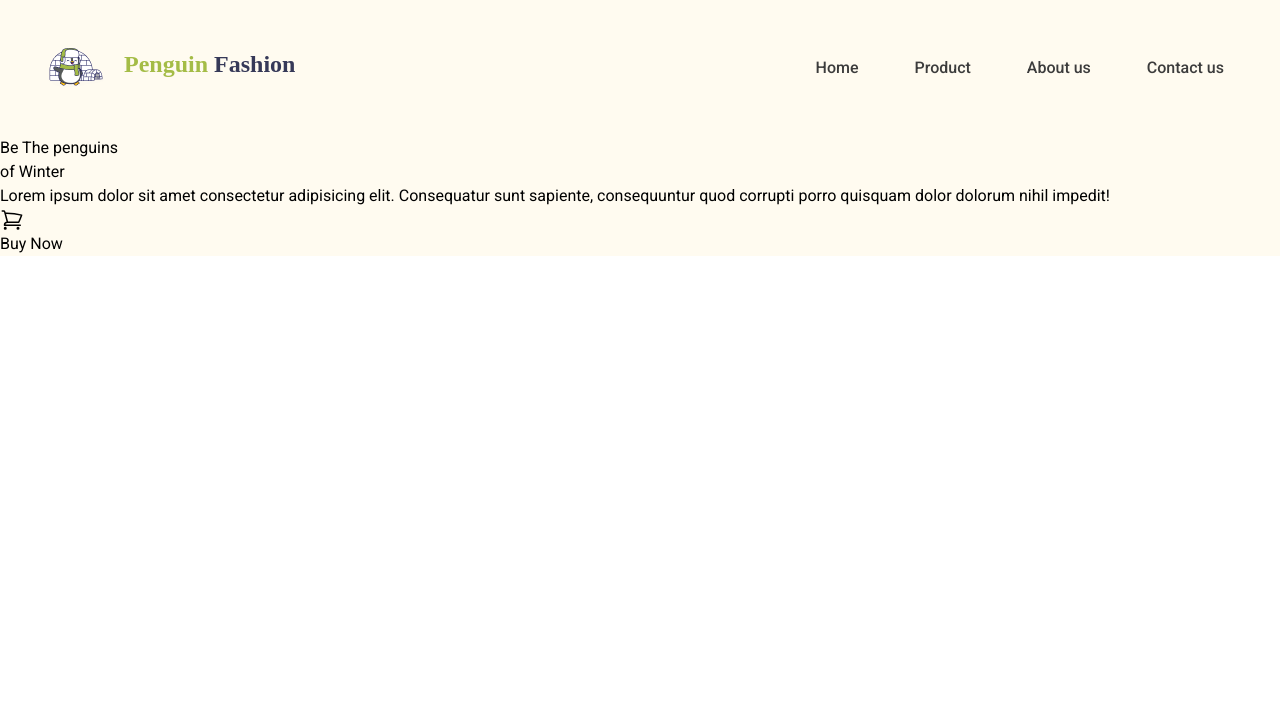
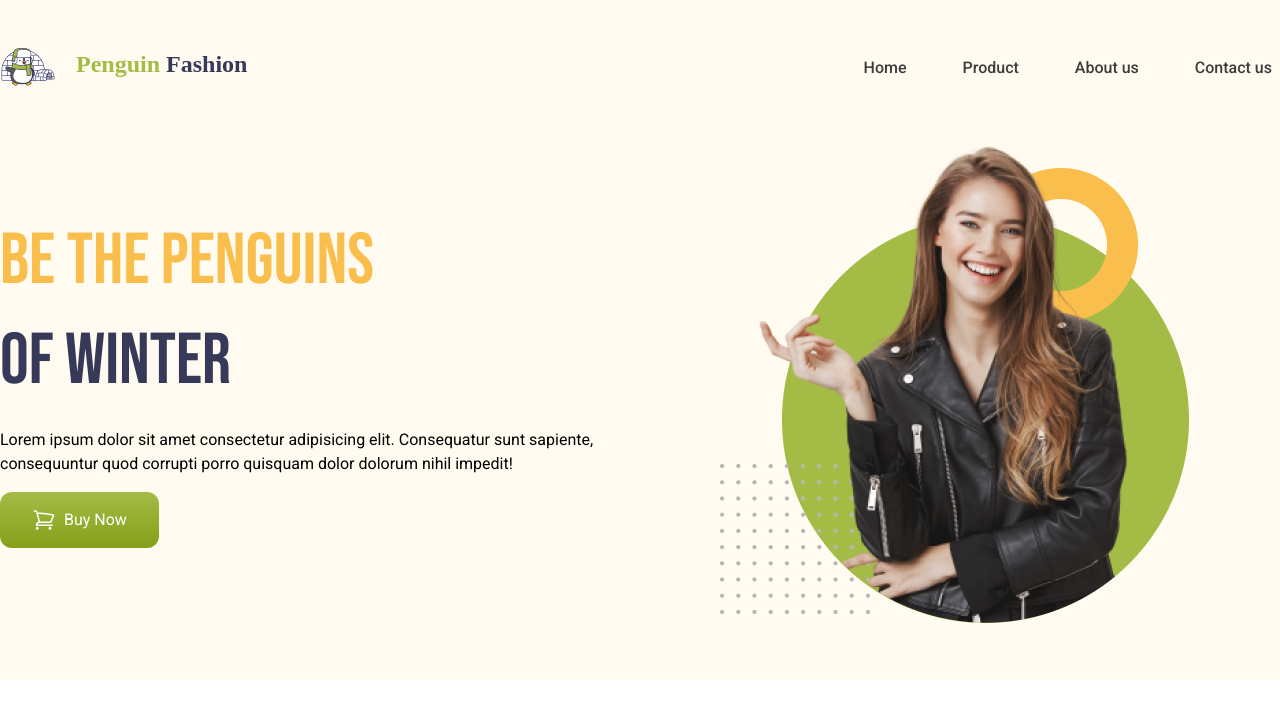
Before and after one commit to Abdallah-BinSaif/p-penguin-fashion, a plain HTML site: page index.html in a window 1280 px wide. Drawn offline with nearby package versions, Linux system fonts and the light colour scheme; a web font is replaced by a local one.

Commit message:
banner section done

```diff
--- a/index.html
+++ b/index.html
@@ -24,7 +24,7 @@
   <body class="roboto">
     <header class="bg-[#FFFBF0]">
       <!-- navbar section -->
-      <nav class="max-w-7xl mx-auto p-12 flex justify-between items-center">
+      <nav class="max-w-7xl mx-auto py-12 flex justify-between items-center">
         <div class="flex gap-5">
           <img class="h-10" src="./images/icons/logo1.png" alt="" />
           <h2 class="text-2xl font-bold monster">
@@ -55,16 +55,16 @@
         </svg>
       </nav>
       <!-- banenr section -->
-      <section class="banner">
-        <div>
-          <h3>Be The penguins <br />of Winter</h3>
-          <p>
+      <section class="max-w-7xl mx-auto flex gap-20 items-center pb-14">
+        <div class="w-1/2">
+          <h3 class="bebas-neue my-0 text-7xl leading-[100px]"><span class="text-[#FABE4C]">Be The penguins </span><br/><span class="text-[#363958]">of Winter</span></h3>
+          <p class="my-4">
             Lorem ipsum dolor sit amet consectetur adipisicing elit. Consequatur
             sunt sapiente, consequuntur quod corrupti porro quisquam dolor
             dolorum nihil impedit!
           </p>
           <div>
-            <button>
+            <button class="py-4 px-8 flex gap-2 bg-gradient-to-b from-[#A4BC46] to-[#85A019] rounded-xl text-white">
               <svg
                 xmlns="http://www.w3.org/2000/svg"
                 fill="none"
@@ -83,6 +83,9 @@
             </button>
           </div>
         </div>
+        <div>
+          <img src="./images/model.png" alt="">
+        </div>
       </section>
     </header>
     <main></main>
```
